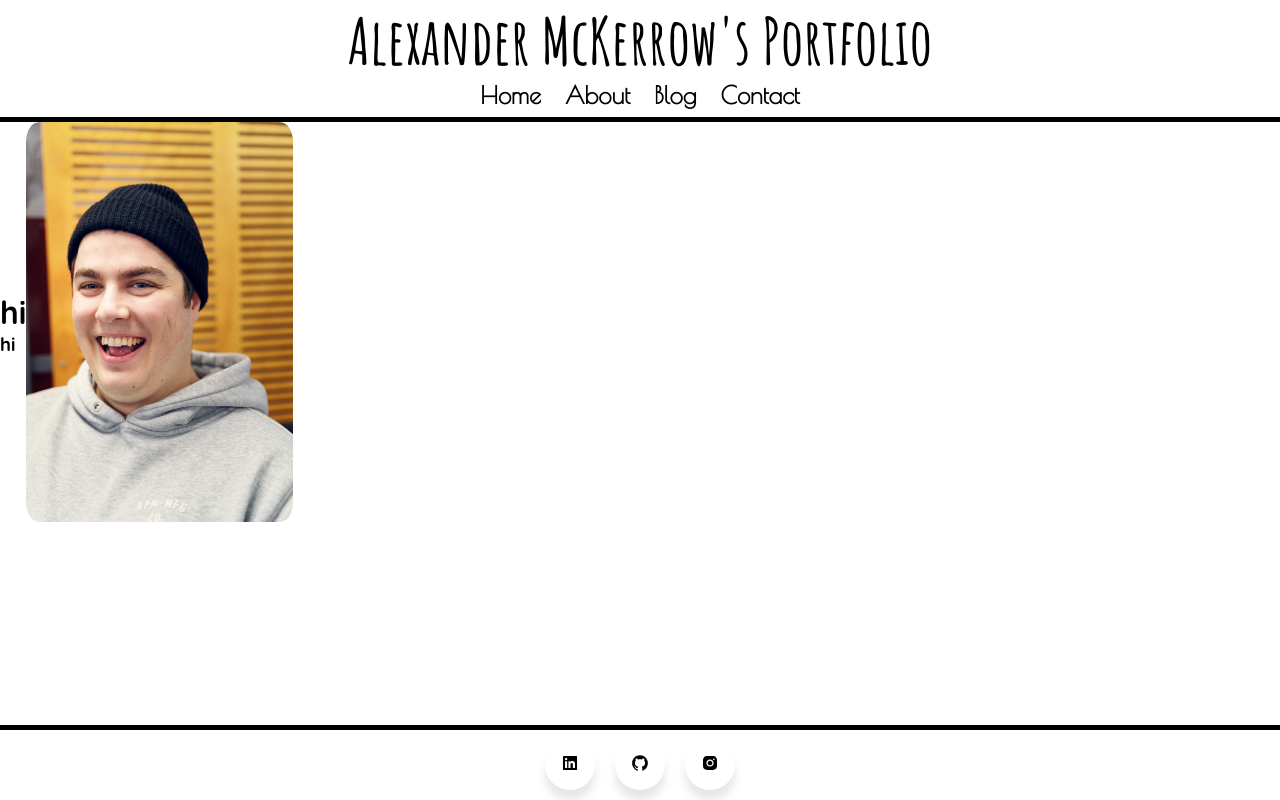
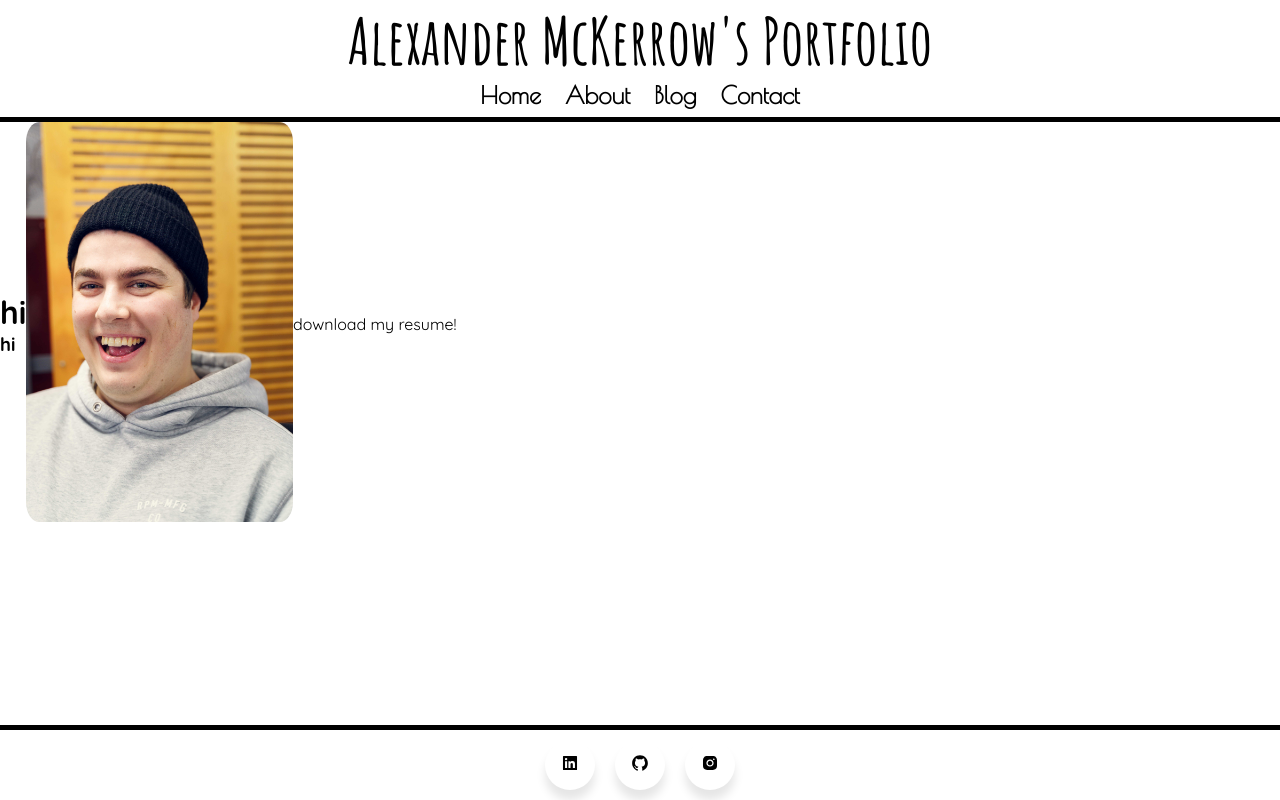
Before and after one commit to macakz/portfolio, a React (Create React App) app: page /about in a window 1280 px wide. Built offline with nearby package versions, Linux system fonts and the light colour scheme; no server answers.

Commit message:
resume download added

```diff
--- a/src/components/About.jsx
+++ b/src/components/About.jsx
@@ -1,6 +1,6 @@
 import React from "react";
 import profile from '../data/images/profile.jpg'
-
+import resume from '../data/Resume.pdf'
 
 function About () {
 
@@ -16,6 +16,7 @@ function About () {
                     <div>
                         <img src={profile} alt="" />
                     </div>
+                    <a href={resume} download>download my resume!</a>
                 </div>
             </div>
         </>
```
Also changed, not shown: 1 other file (tests, documents, lock files or other folders).
